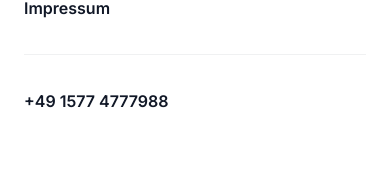
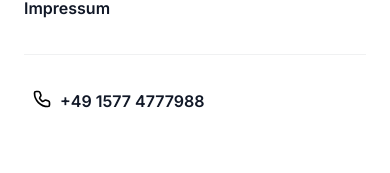
Before and after one commit to DevBerkcan/Air.Clean.Setec, a Next.js app: page /privacy-policy in a window 390 px wide. Both pictures are taken after a click on the button "Öffne Menü". Shown: the part 320-493 px from the top of the page. Built offline with nearby package versions, Linux system fonts and the light colour scheme.

Commit message:
Add smartphone icon to mobile menu

```diff
--- a/src/components/Header.tsx
+++ b/src/components/Header.tsx
@@ -91,7 +91,12 @@ const Header: any = ({ scrollEffect }: any) => {
               <div className="py-6">
                 <a
                   href="#"
-                  className="-mx-3 block rounded-lg py-2.5 px-3 text-base font-semibold leading-6 text-gray-900 hover:bg-gray-400/10">
+                  className="-mx-3 inline-flex gap-2 rounded-lg py-2.5 px-3 text-base font-semibold leading-6 text-gray-900 hover:bg-gray-400/10 stroke-black">
+                  <svg stroke="inherit" className="inline ml-2" width="20px" height="20px" viewBox="0 0 24 24" fill="none" xmlns="http://www.w3.org/2000/svg">
+                    <g stroke="inherit">
+                      <path id="Vector" d="M9.50246 4.25722C9.19873 3.4979 8.46332 3 7.64551 3H4.89474C3.8483 3 3 3.8481 3 4.89453C3 13.7892 10.2108 21 19.1055 21C20.1519 21 21 20.1516 21 19.1052L21.0005 16.354C21.0005 15.5361 20.5027 14.8009 19.7434 14.4971L17.1069 13.4429C16.4249 13.1701 15.6483 13.2929 15.0839 13.7632L14.4035 14.3307C13.6089 14.9929 12.4396 14.9402 11.7082 14.2088L9.79222 12.2911C9.06079 11.5596 9.00673 10.3913 9.66895 9.59668L10.2363 8.9163C10.7066 8.35195 10.8305 7.57516 10.5577 6.89309L9.50246 4.25722Z" stroke="inherit" stroke-width="2" stroke-linecap="round" stroke-linejoin="round" />
+                    </g>
+                  </svg>
                   +49 1577 4777988
                 </a>
               </div>
```
